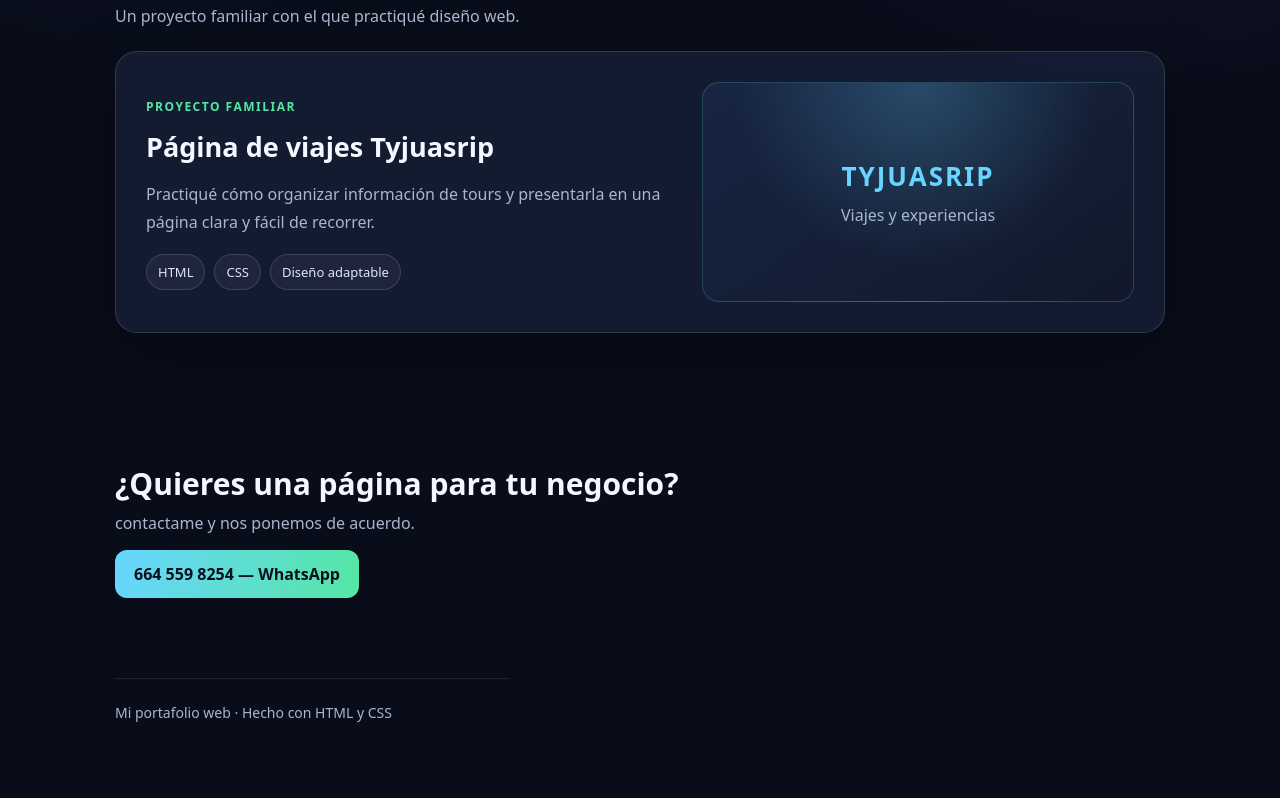
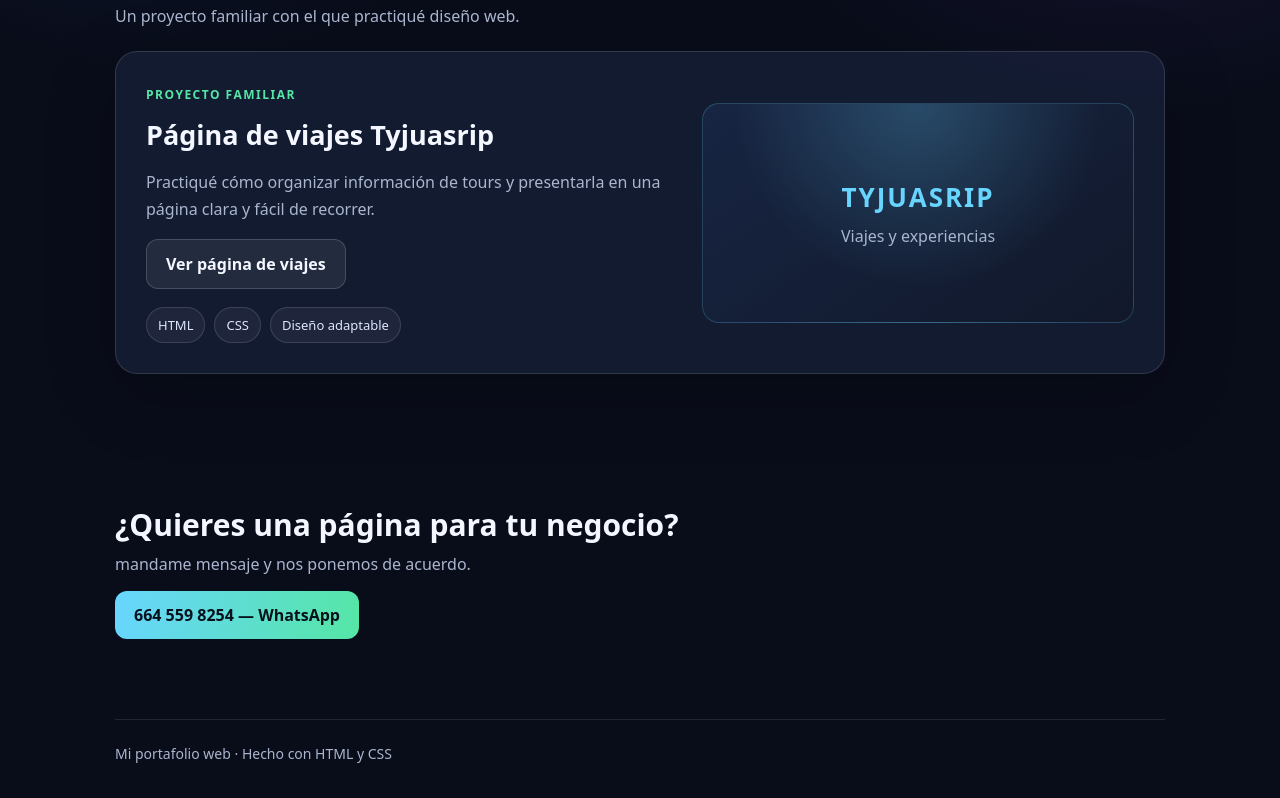
Before and after one commit to elmemaser/mi-portafolio, a plain HTML site: page index.html in a window 1280 px wide. Shown: the part 725-1523 px from the top of the page. Before the commit the page ends 1482 px from the top, so only its background shows below. Drawn offline with Linux system fonts and the light colour scheme.

Commit message:
Add travel page link and update contact message
Added a link to the travel page and updated contact text.

```diff
--- a/index.html
+++ b/index.html
@@ -287,6 +287,15 @@
             en una página clara y fácil de recorrer.
           </p>
 
+          <a
+            class="boton boton-secundario"
+            href="https://tyjuastipweb123-32.netlify.app/"
+            target="_blank"
+            rel="noopener noreferrer"
+          >
+            Ver página de viajes
+          </a>
+
           <div class="habilidades">
             <span>HTML</span>
             <span>CSS</span>
@@ -305,7 +314,7 @@
 
     <section class="seccion" id="contacto">
       <h2>¿Quieres una página para tu negocio?</h2>
-      <p class="subtitulo">contactame y nos ponemos de acuerdo.</p>
+      <p class="subtitulo">mandame mensaje y nos ponemos de acuerdo.</p>
       <a
         class="boton"
         href="https://wa.me/526645598254"
```
